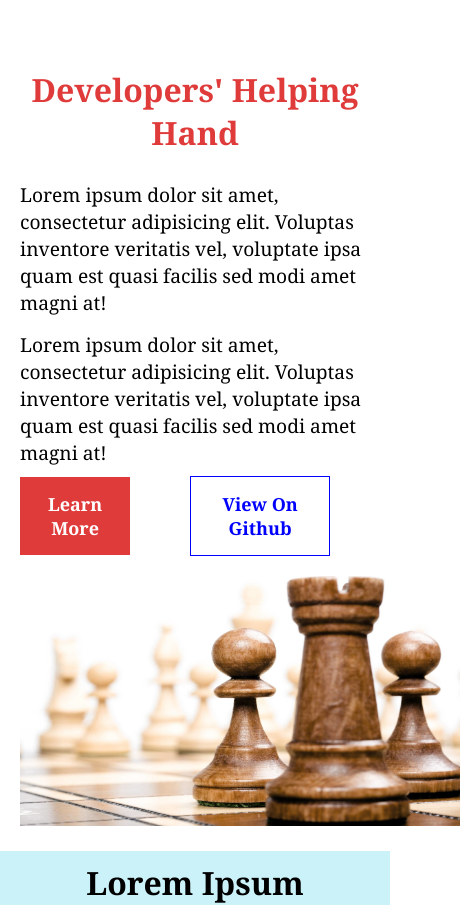
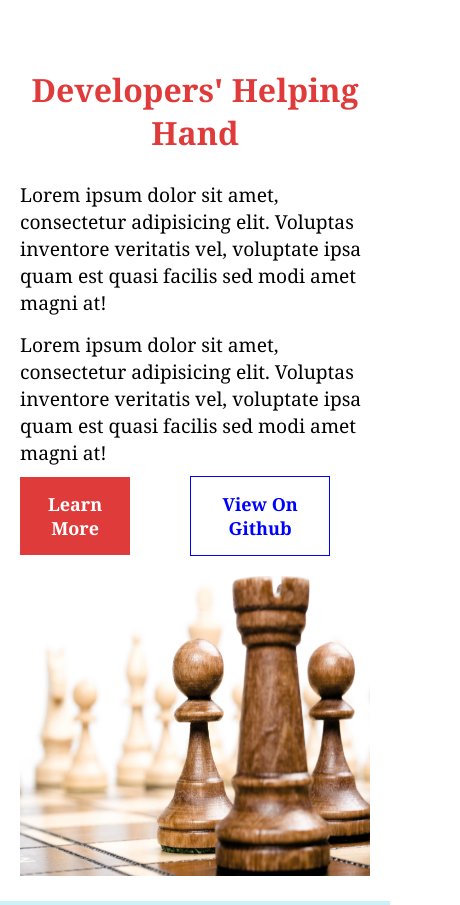
Before and after one commit to reaganodhiambo/codebank, a React (Create React App) app: page / in a window 390 px wide. Shown: the top 905 px of the page, 460 px wide, since content can reach past the window. Built offline with nearby package versions, Linux system fonts and the light colour scheme.

Commit message:
More media queries

```diff
--- a/src/components/section1.css
+++ b/src/components/section1.css
@@ -52,7 +52,7 @@
 
 
 
-@media only screen and (max-width: 768px) {
+@media only screen and (max-width: 1111px) {
     .section {
         flex-direction: column;
         align-items: center;
@@ -62,8 +62,9 @@
 
     .pic {
         margin-top: 20px;
-        height: 250px;
-        width: 440px;
+        height: 300px;
+        max-width: 100%;
+        max-height: 100%;
     }
 
     .btn-one {
```
